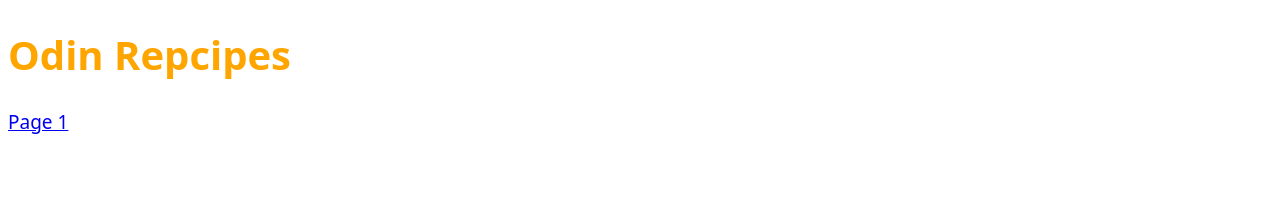
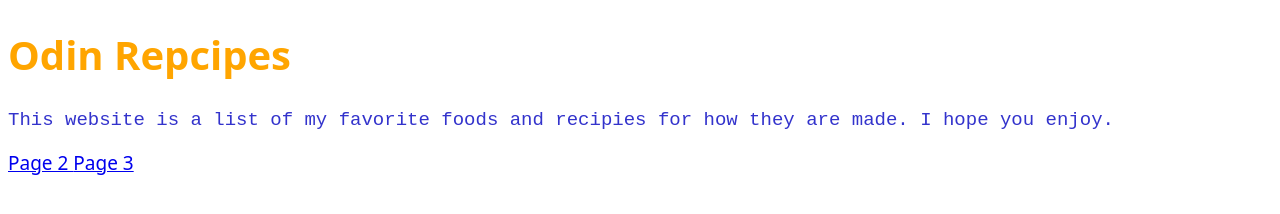
Before and after one commit to Kanuuki/odin-recipes, a plain HTML site: page index.html in a window 1280 px wide. Drawn offline with Linux system fonts and the light colour scheme.

Commit message:
Added orangechicken.html. Edited in page links

```diff
--- a/css/style.css
+++ b/css/style.css
@@ -10,9 +10,10 @@ h1{
 }
 
 p{
-  color: White
+  color: #3333cc;
+  font-family: monospace
 }
 
-div{
-  background-color
+body{
+  background-color: white
 }
--- a/index.html
+++ b/index.html
@@ -9,6 +9,12 @@
   <body>
     <h1>Odin Repcipes</h1>
 
-    <a href="recipes/sloppyjoe.html"> Page 1 </a>
+    <div>
+      <p>This website is a list of my favorite foods and recipies
+      for how they are made. I hope you enjoy. </p>
+    </div>
+
+    <a href="recipes/sloppyjoe.html"> Page 2 </a>
+    <a href="recipes/orangechicken.html"> Page 3 </a>
   </body>
 </html>
```
Also changed, not shown: recipes/orangechicken.html (added, +27 -0 lines), recipes/sloppyjoe.html (+1 -0 lines).
